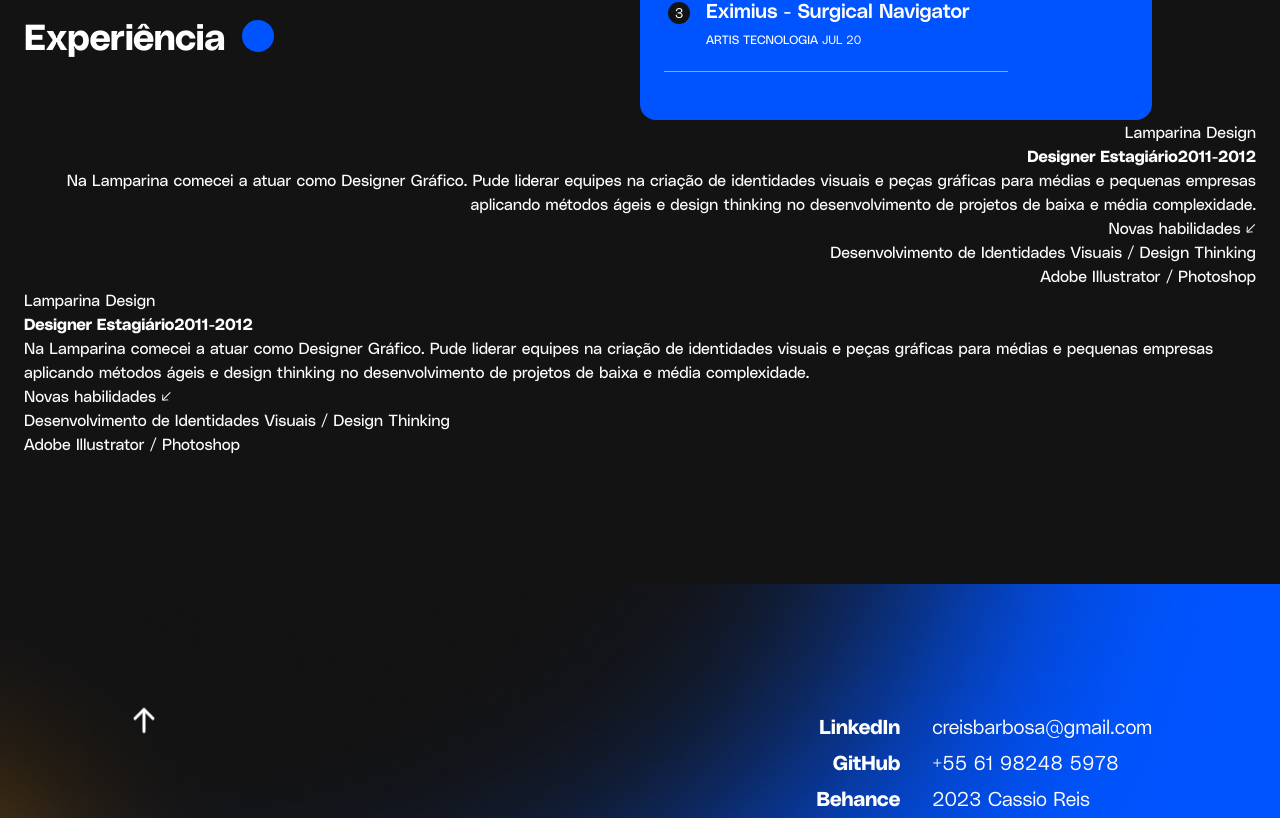
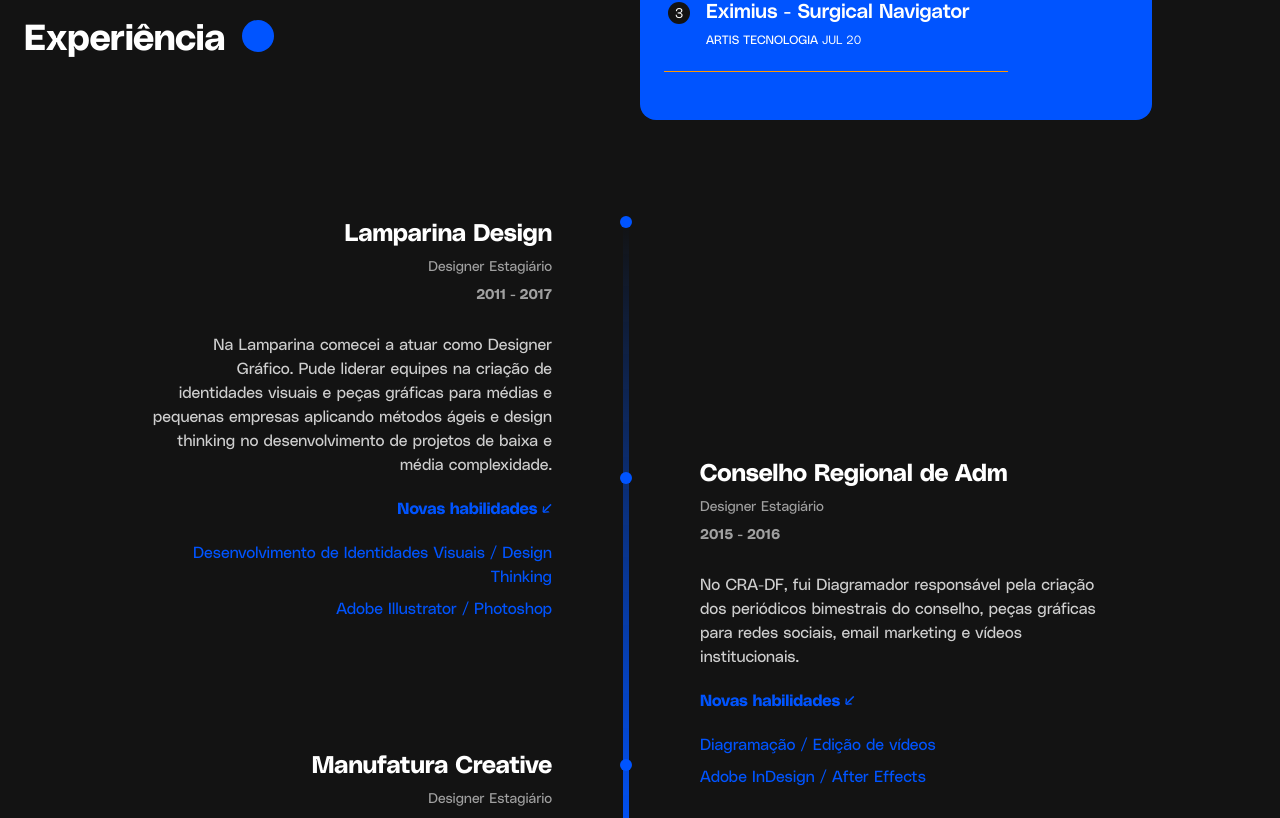
Before and after one commit to creisbarbosa/cassio-website, a Next.js app: page / in a window 1280 px wide. Shown: the part 1442-2260 px from the top of the page. Built offline with nearby package versions, Linux system fonts and the light colour scheme.

Commit message:
Timeline for big screen done

```diff
--- a/src/components/Timeline.tsx
+++ b/src/components/Timeline.tsx
@@ -1,27 +1,110 @@
+import Image from "next/image"
+import TimeLine from "../../public/timeline.svg"
+
 export default function Timeline() {
+
+  const jobTimeLine = [
+    {
+      id: 1,
+      company: "Lamparina Design",
+      role: "Designer Estagiário",
+      period: "2011 - 2017",
+      text: "Na Lamparina comecei a atuar como Designer Gráfico. Pude liderar equipes na criação de identidades visuais e peças gráficas para médias e pequenas empresas aplicando métodos ágeis e design thinking no desenvolvimento de projetos de baixa e média complexidade.",
+      firstSkills: "Desenvolvimento de Identidades Visuais / Design Thinking",
+      secondSkills: "Adobe Illustrator / Photoshop"
+    },
+    {
+      id: 2,
+      company: "Conselho Regional de Adm",
+      role: "Designer Estagiário",
+      period: "2015 - 2016",
+      text: "No CRA-DF, fui Diagramador responsável pela criação dos periódicos bimestrais do conselho, peças gráficas para redes sociais, email marketing e vídeos institucionais.",
+      firstSkills: "Diagramação / Edição de vídeos",
+      secondSkills: "Adobe InDesign / After Effects"
+    },
+    {
+      id: 3,
+      company: "Manufatura Creative",
+      role: "Designer Estagiário",
+      period: "2016 - 2017",
+      text: "Como designer estagiário auxiliei o escritório na criação de identidades visuais, branding, fotografia, vídeo,  design de cenário, mobiliário e pequenos produtos. Fui responsável pela criação de websites e conteúdos digitais.",
+      firstSkills: "Webdesign / Fotografia / Branding / UX",
+      secondSkills: "Adobe XD / Adobe Premier-Pro"
+    },
+    {
+      id: 4,
+      company: "Manufatura Creative",
+      role: "Designer de Produto Junior",
+      period: "2017 - 2018",
+      text: "Como Designer atuei na criação de identidades visuais e webdesign para médias e grandes empresas na indústria da moda, alimentação, varejo e ONGs. Pude aprender prototipação rápida para apps e web, métodos de entrevistas com usuários, UX writing  e metodologia de sprint.",
+      firstSkills: "UX Writing / Design de Aplicativos / User Interface Design",
+      secondSkills: "Metodologia de Sprints / Prototipação / Figma "
+    },
+    {
+      id: 5,
+      company: "Artis Tecnologia",
+      role: "Designer de Produto Pleno",
+      period: "2019 - 2022",
+      text: "Designer de Produtos responsável pelo desenvolvimento de software e interfaces de produtos de média e alta complexidade para Neurocirurgias: wireframes, arquitetura de informação.",
+      firstSkills: "UI Kit / Kanban / Shadowing / Testes A B / UX Research / Entrevistas com usuários",
+      secondSkills: "HTML / CSS / JavaScript / Git / Bootstrap"
+    },
+    {
+      id: 6,
+      company: "Peerdustry",
+      role: "Designer de Produto Pleno / Desenvolvedor Front-end Jr.",
+      period: "desde 2022",
+      text: "Na Peerdustry atuo como Designer de Produtos e Front-end dev responsável pela reestruturação do software  B2B de usinagem industrial.",
+      firstSkills: "Programação Front-end / Scrum / Product Management",
+      secondSkills: "TypeScript / NodeJs / NPM / React / React Native / NextJs / StoryBook / Firebase / Vercel"
+    },
+  ]
+
   return (
-    <section className="relative">
-
-        <div className="text-right">
-          <h2>Lamparina Design</h2>
-          <strong>Designer Estagiário</strong>
-          <strong>2011-2012</strong>
-          <p>Na Lamparina comecei a atuar como Designer Gráfico. Pude liderar equipes na criação de identidades visuais e peças gráficas para médias e pequenas empresas aplicando métodos ágeis e design thinking no desenvolvimento de projetos de baixa e média complexidade.</p>
-          <h3>Novas habilidades ↙</h3>
-          <p>Desenvolvimento de Identidades Visuais / Design Thinking</p>
-          <p>Adobe Illustrator / Photoshop</p>
+    <section className="relative pt-24">
+      <div className="flex gap-16 items-top items-start justify-center">
+        <div className="flex flex-col gap-32">
+          {jobTimeLine.map((job) => {
+            if (job.id % 2 !== 0)
+            return (
+              <div
+              key={job.id}
+              className="text-white flex flex-col gap-2 text-right basis-1/2 items-end"
+              >
+                <h2 className="text-2xl font-bold">{job.company}</h2>
+                <strong className="text-sm font-normal text-white/60">{job.role}</strong>
+                <strong className="text-sm text-white/60">{job.period}</strong>
+                <p className="text-white/80 mt-5 max-w-[25rem]">{job.text}</p>
+                <h3 className="text-cyan font-bold mt-3">Novas habilidades ↙</h3>
+                <p className="text-cyan mt-3 max-w-[25rem]">{job.firstSkills}</p>
+                <p className="text-cyan max-w-[25rem]">{job.secondSkills}</p>
+              </div>
+            )
+          })}
         </div>
 
-        <div className="">
-          <h2>Lamparina Design</h2>
-          <strong>Designer Estagiário</strong>
-          <strong>2011-2012</strong>
-          <p>Na Lamparina comecei a atuar como Designer Gráfico. Pude liderar equipes na criação de identidades visuais e peças gráficas para médias e pequenas empresas aplicando métodos ágeis e design thinking no desenvolvimento de projetos de baixa e média complexidade.</p>
-          <h3>Novas habilidades ↙</h3>
-          <p>Desenvolvimento de Identidades Visuais / Design Thinking</p>
-          <p>Adobe Illustrator / Photoshop</p>
+        <Image src={TimeLine} alt=""/>
+
+        <div className="flex flex-col gap-28 pt-52">
+          {jobTimeLine.map((job) => {
+            if (job.id % 2 === 0)
+            return (
+              <div
+              key={job.id}
+              className="text-white flex flex-col gap-2 basis-1/2 py-8"
+              >
+                <h2 className="text-2xl font-bold">{job.company}</h2>
+                <strong className="text-sm font-normal text-white/60">{job.role}</strong>
+                <strong className="text-sm text-white/60">{job.period}</strong>
+                <p className="text-white/80 mt-5 max-w-[25rem]">{job.text}</p>
+                <h3 className="text-cyan font-bold mt-3">Novas habilidades ↙</h3>
+                <p className="text-cyan mt-3">{job.firstSkills}</p>
+                <p className="text-cyan max-w-[25rem]">{job.secondSkills}</p>
+              </div>
+            )
+          })}
         </div>
-
+      </div>
     </section>
   )
 }
```
Also changed, not shown: public/timeline.svg (added).
